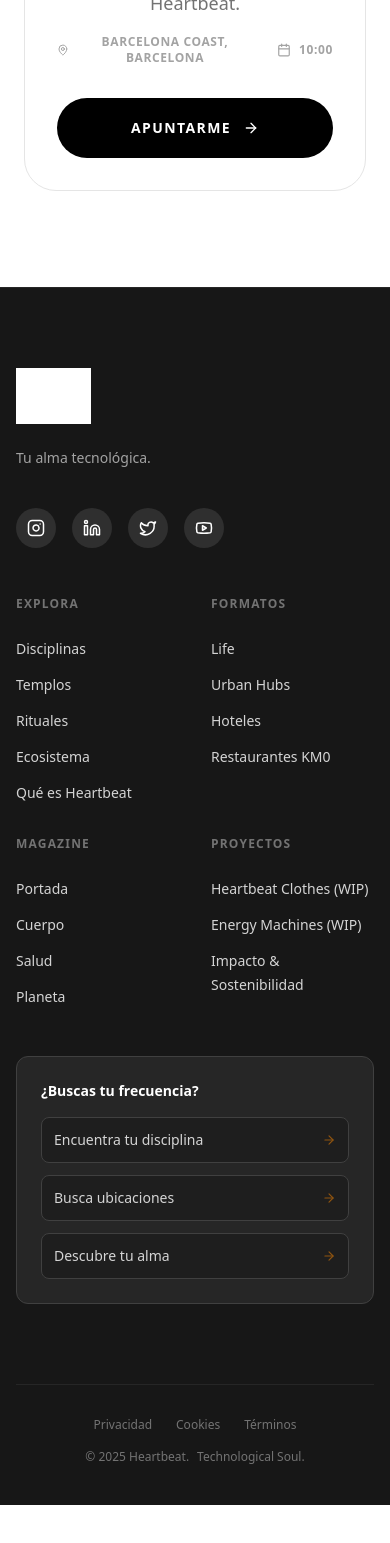
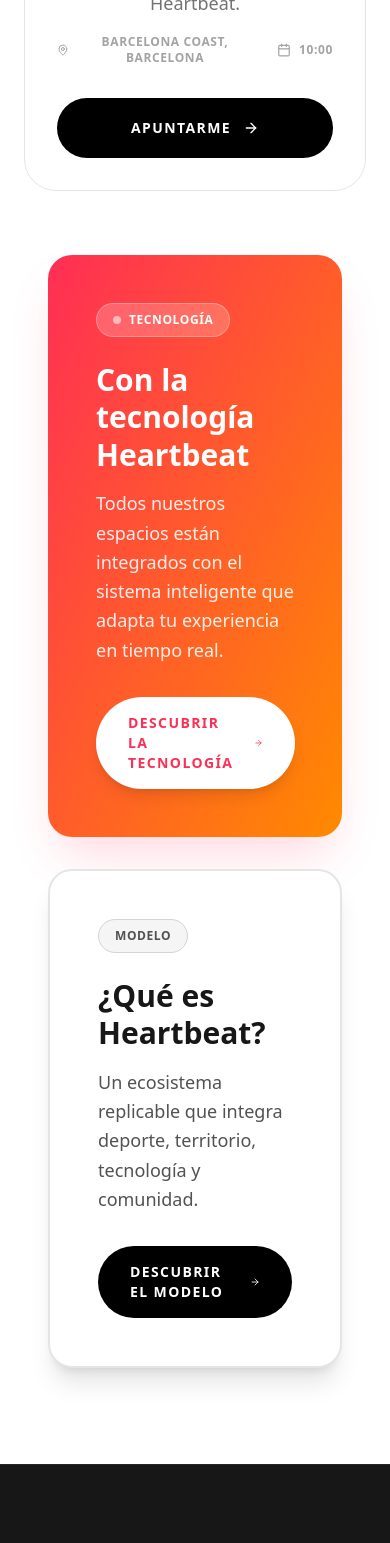
Before and after one commit to indoorwall/HeartbeatWeb, a React (Vite) app: page /prototype/agenda in a window 390 px wide. Shown: the part 5940-7483 px from the top of the page. Before the commit the page ends 7445 px from the top, so only its background shows below. Built offline with nearby package versions, Linux system fonts and the light colour scheme; grey boxes are pictures that could not be loaded.

Commit message:
Added InfoCards.tsx

```diff
--- /dev/null
+++ b/src/components/InfoCards.tsx
@@ -0,0 +1,50 @@
+import { Link } from 'react-router-dom';
+import { ArrowRight } from 'lucide-react';
+import FadeIn from './animations/FadeIn';
+
+export default function InfoCards() {
+  return (
+    <div className="grid grid-cols-1 md:grid-cols-2 gap-8 mt-16">
+      <FadeIn delay={0.6}>
+        <div className="bg-gradient-to-br from-brand-start to-brand-end p-12 rounded-3xl text-white shadow-2xl shadow-brand-start/20">
+          <div className="inline-flex items-center gap-2 px-4 py-2 bg-white/20 rounded-full border border-white/30 mb-6">
+            <div className="w-2 h-2 bg-white rounded-full animate-pulse" />
+            <span className="text-xs font-bold uppercase tracking-wider">Tecnología</span>
+          </div>
+          <h3 className="text-3xl font-black mb-4 leading-tight">
+            Con la tecnología Heartbeat
+          </h3>
+          <p className="text-white/90 mb-8 text-lg leading-relaxed">
+            Todos nuestros espacios están integrados con el sistema inteligente que adapta tu experiencia en tiempo real.
+          </p>
+          <Link
+            to="/prototype/tecnologia"
+            className="inline-flex items-center gap-3 bg-white text-brand-start px-8 py-4 rounded-full font-bold text-sm uppercase tracking-widest hover:scale-105 transition-transform shadow-lg"
+          >
+            Descubrir la tecnología <ArrowRight size={18} />
+          </Link>
+        </div>
+      </FadeIn>
+
+      <FadeIn delay={0.7}>
+        <div className="bg-white p-12 rounded-3xl border-2 border-neutral-200 shadow-xl hover:border-brand-start transition-all">
+          <div className="inline-flex items-center gap-2 px-4 py-2 bg-neutral-100 rounded-full border border-neutral-300 mb-6">
+            <span className="text-xs font-bold uppercase tracking-wider text-neutral-600">Modelo</span>
+          </div>
+          <h3 className="text-3xl font-black mb-4 leading-tight text-neutral-900">
+            ¿Qué es Heartbeat?
+          </h3>
+          <p className="text-neutral-600 mb-8 text-lg leading-relaxed">
+            Un ecosistema replicable que integra deporte, territorio, tecnología y comunidad.
+          </p>
+          <Link
+            to="/prototype/que-es-heartbeat"
+            className="inline-flex items-center gap-3 bg-black text-white px-8 py-4 rounded-full font-bold text-sm uppercase tracking-widest hover:bg-neutral-800 transition-colors"
+          >
+            Descubrir el modelo <ArrowRight size={18} />
+          </Link>
+        </div>
+      </FadeIn>
+    </div>
+  );
+}
--- a/src/prototype/pages/ProtoAgenda.tsx
+++ b/src/prototype/pages/ProtoAgenda.tsx
@@ -1,8 +1,9 @@
 import React, { useState, useMemo } from 'react';
 import { AGENDA_DATA } from '../../data/agenda_data';
-import { HEARTBEAT_TYPES } from '../../data/heartbeat_types_data'; // Importar tipos
+import { HEARTBEAT_TYPES } from '../../data/heartbeat_types_data';
 import { Calendar, MapPin, Filter, ArrowRight } from 'lucide-react';
 import FadeIn from '../../components/animations/FadeIn';
+import InfoCards from '../../components/InfoCards';
 
 export default function ProtoAgenda() {
   const [filterCity, setFilterCity] = useState('Todas');
@@ -143,6 +144,10 @@
             </button>
           </div>
         )}
+
+        <div className="max-w-[1400px] mx-auto px-6">
+          <InfoCards />
+        </div>
       </section>
     </div>
   );
--- a/src/prototype/pages/ProtoAlimentacion.tsx
+++ b/src/prototype/pages/ProtoAlimentacion.tsx
@@ -7,6 +7,7 @@
   ECOSYSTEM_INTEGRATION,
   filterFoodSpaces,
 } from '../../data/alimentacion_data';
+import InfoCards from '../../components/InfoCards';
 
 export default function ProtoAlimentacion() {
   const [selectedType, setSelectedType] = React.useState<'Restaurante' | 'Supermercado' | ''>('');
@@ -267,6 +268,8 @@
               </button>
             </div>
           )}
+
+          <InfoCards />
         </div>
       </section>
 
--- a/src/prototype/pages/ProtoAlojamientoHome.tsx
+++ b/src/prototype/pages/ProtoAlojamientoHome.tsx
@@ -2,6 +2,7 @@
 import { Link } from 'react-router-dom';
 import { MapPin, ArrowLeft, Bed, Calendar } from 'lucide-react';
 import { HOMES, getHomesByRentalType, type RentalType } from '../../data/alojamiento_data';
+import InfoCards from '../../components/InfoCards';
 
 export default function ProtoAlojamientoHome() {
   const [selectedRentalType, setSelectedRentalType] = React.useState<RentalType | 'Todos'>('Todos');
@@ -227,6 +228,8 @@
               </button>
             </div>
           )}
+
+          <InfoCards />
         </div>
       </section>
 
--- a/src/prototype/pages/ProtoCentros.tsx
+++ b/src/prototype/pages/ProtoCentros.tsx
@@ -2,6 +2,7 @@
 import { Link } from 'react-router-dom';
 import { MapPin, Calendar, Home, TrendingUp, Search } from 'lucide-react';
 import { CENTROS_ACTIVOS, PROXIMOS_CENTROS, SPORTS_CATALOG } from '../../data/centros_data';
+import InfoCards from '../../components/InfoCards';
 
 export default function ProtoCentros() {
   const [searchCity, setSearchCity] = React.useState('');
@@ -259,6 +260,8 @@
               </Link>
             ))}
           </div>
+
+          <InfoCards />
         </div>
       </section>
 
--- a/src/prototype/pages/ProtoHeartbeatLife.tsx
+++ b/src/prototype/pages/ProtoHeartbeatLife.tsx
@@ -1,6 +1,7 @@
 import React from 'react';
 import { Link } from 'react-router-dom';
 import { Mountain, Sparkles, ArrowRight } from 'lucide-react';
+import InfoCards from '../../components/InfoCards';
 
 export default function ProtoHeartbeatLife() {
   return (
@@ -143,6 +144,8 @@
               </div>
             </div>
           </div>
+
+          <InfoCards />
         </div>
       </section>
 
```
